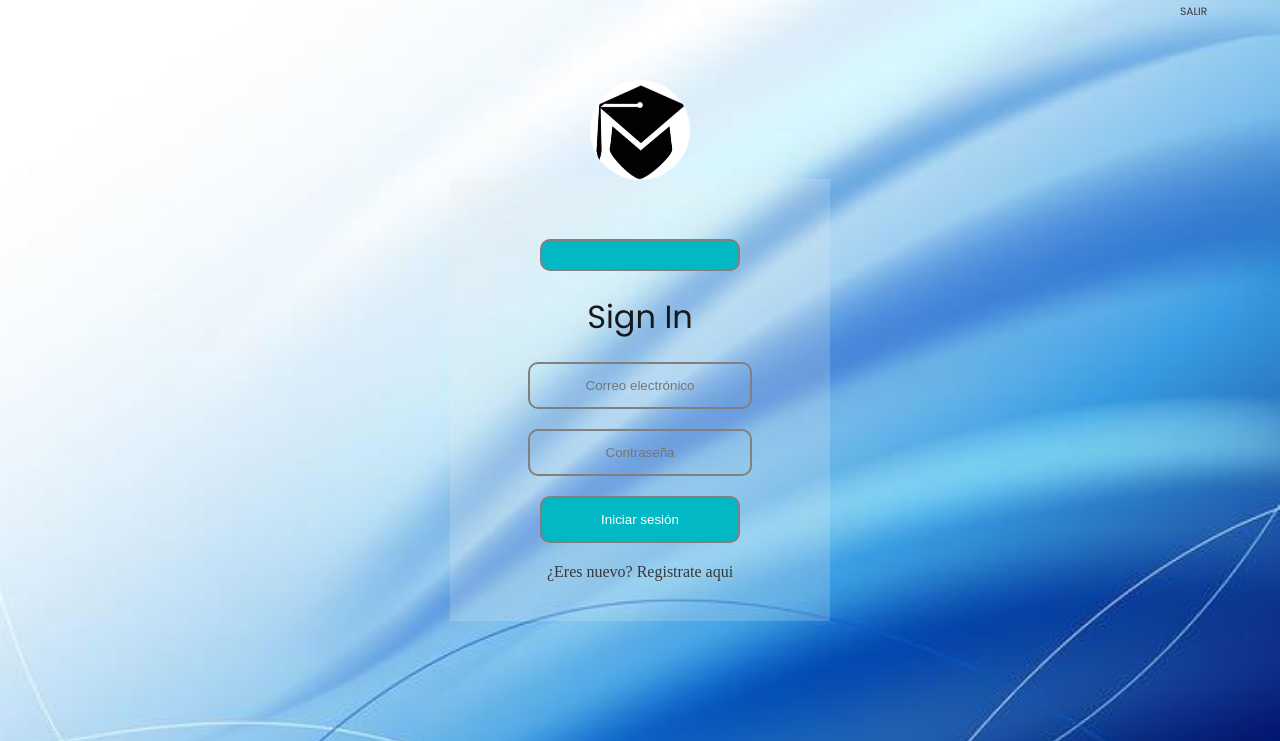
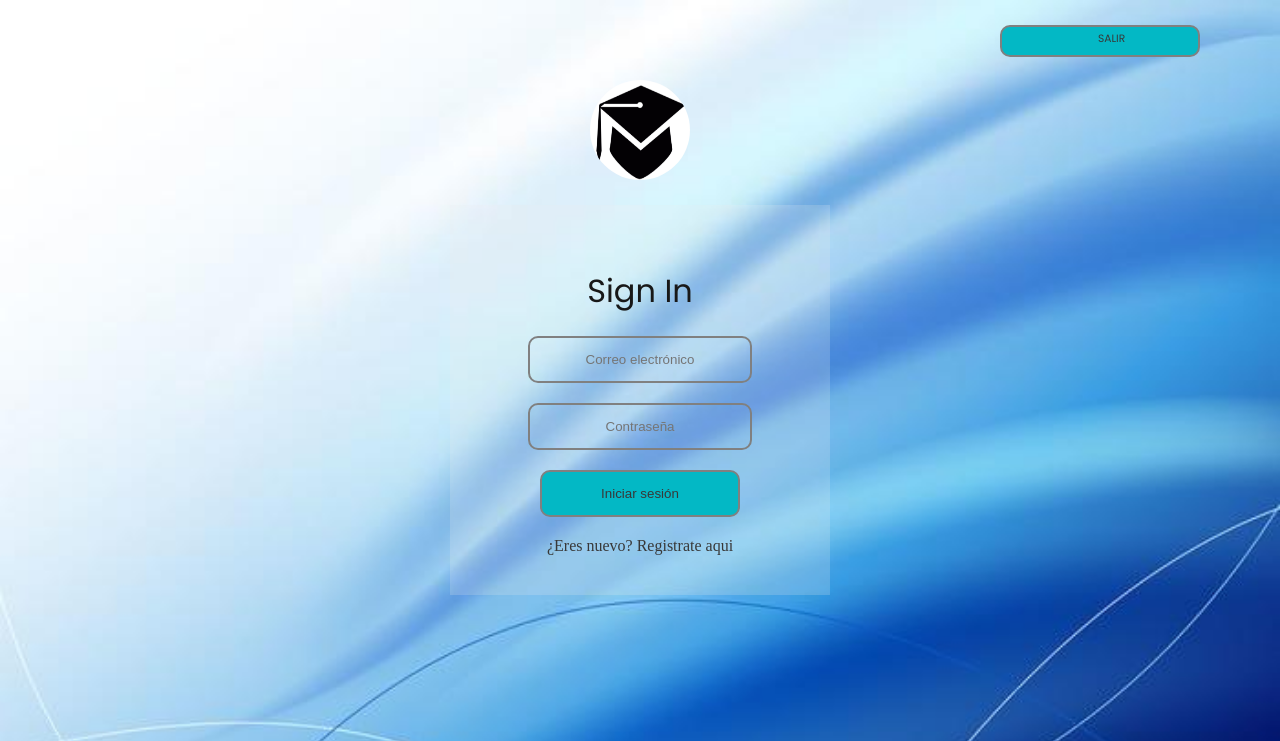
Before and after one commit to hmendoza-coder/orientador-vocacional-website, a PHP site: page /Sesion/login.html in a window 1280 px wide. Shown: the top 741 px of the page. Run offline with PHP 8.4, Linux system fonts and the light colour scheme; some libraries are stand-ins or nearby versions; some web fonts are replaced.

Commit message:
referencia de inicio de sesion

```diff
--- a/estiloslogin.css
+++ b/estiloslogin.css
@@ -84,8 +84,20 @@
     position:absolute;
     top:5px;
     right:80px;
+    color:white;
 }
-
+.cierre {
+    line-height: 12px;
+    width: 18px;
+    font-size: 8pt;
+    font-family: 'Poppins', sans-serif;
+    font-size: 16;
+    margin-top: 1px;
+    margin-right: 2px;
+    position:absolute;
+    top:5px;
+    right:80px;
+}
 .form-box a{
     text-decoration: none;
     color: rgb(56, 56, 56);
--- a/login.html
+++ b/login.html
@@ -35,7 +35,9 @@
         <input type ="text" placeholder="Correo electrónico" id="correo" name = "correo" autocomplete="off" required>
         <input type="password" placeholder="Contraseña" id="pass" name = "pass" autocomplete="off" required>
             <button type="submit" onclick="return validarSesion();">
+                <a href="test.html">
                 Iniciar sesión
+                </a>
             </button>
         <!--AQUI ESTA EL ENLACE PARA LA PAGINA DE REGISTRO-->
         <footer>
```
